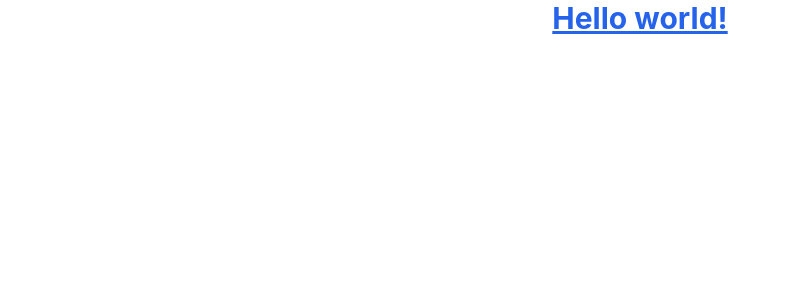
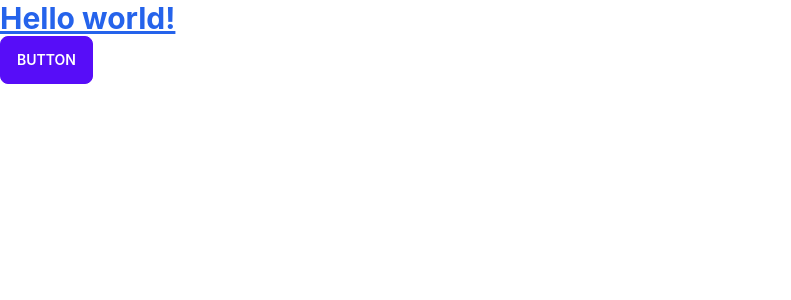
Before and after one commit to Mostofa321/ResaleBD, a React (Create React App) app: page / in a window 1280 px wide. Shown: the top 300 px of the page, without its empty margins (0-791 px from the left). Built offline with nearby package versions, Linux system fonts and the light colour scheme.

Commit message:
installed dasy ui

```diff
--- a/package.json
+++ b/package.json
@@ -6,6 +6,7 @@
     "@testing-library/jest-dom": "^5.16.5",
     "@testing-library/react": "^13.4.0",
     "@testing-library/user-event": "^13.5.0",
+    "daisyui": "^2.42.1",
     "react": "^18.2.0",
     "react-dom": "^18.2.0",
     "react-scripts": "5.0.1",
--- a/src/App.js
+++ b/src/App.js
@@ -1,12 +1,11 @@
-import logo from './logo.svg';
-import './App.css';
 
 function App() {
   return (
     <div className="App">
       <h1 className="text-3xl font-bold underline text-blue-600">
-      Hello world!
-    </h1>
+        Hello world!
+      </h1>
+      <button class="btn btn-primary">Button</button>
     </div>
   );
 }
--- a/tailwind.config.js
+++ b/tailwind.config.js
@@ -6,5 +6,8 @@
   theme: {
     extend: {},
   },
-  plugins: [],
+  plugins: [require("daisyui")],
+  daisyui: {
+    themes: false,
+  }
 }
```
Also changed, not shown: 1 other file (tests, documents, lock files or other folders).
